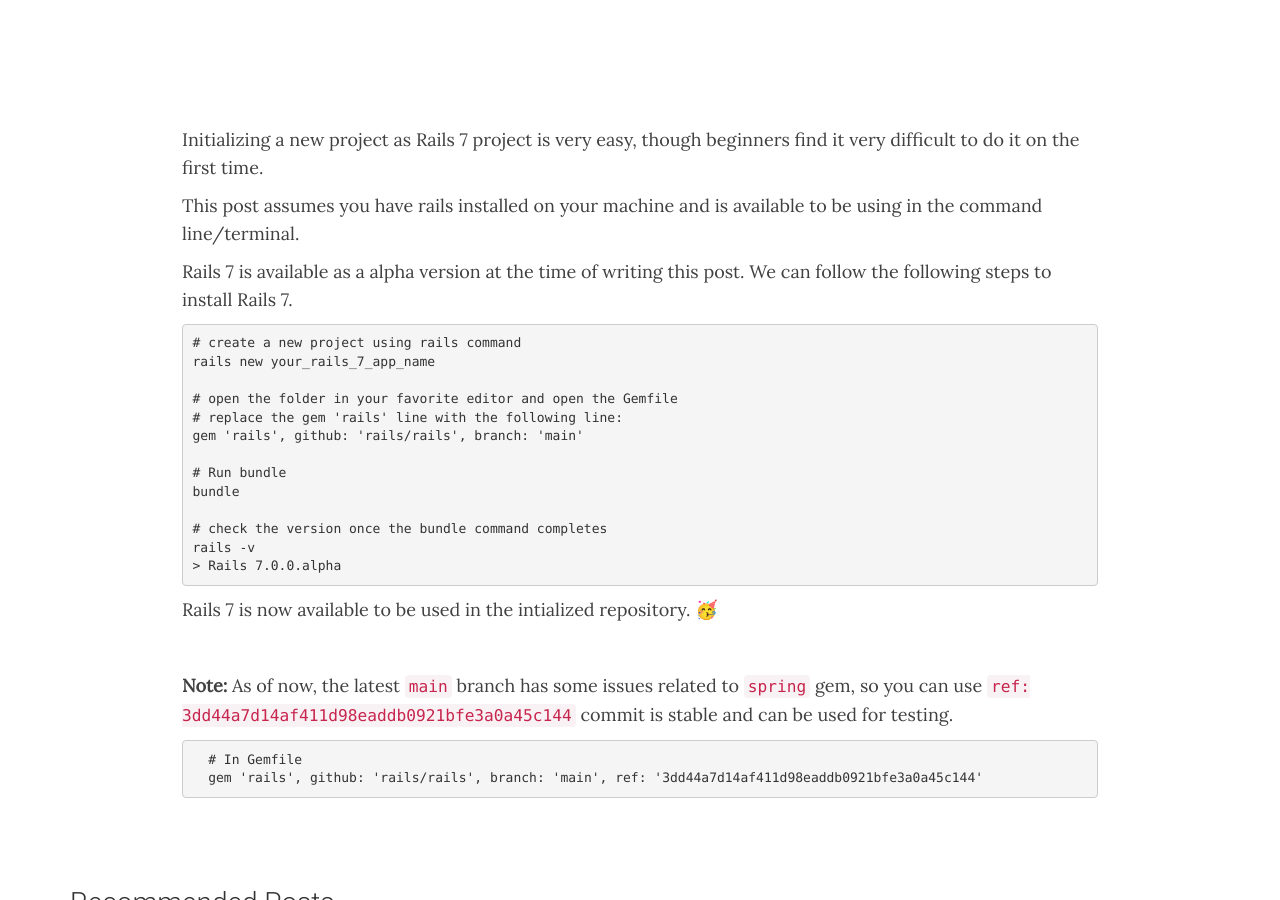
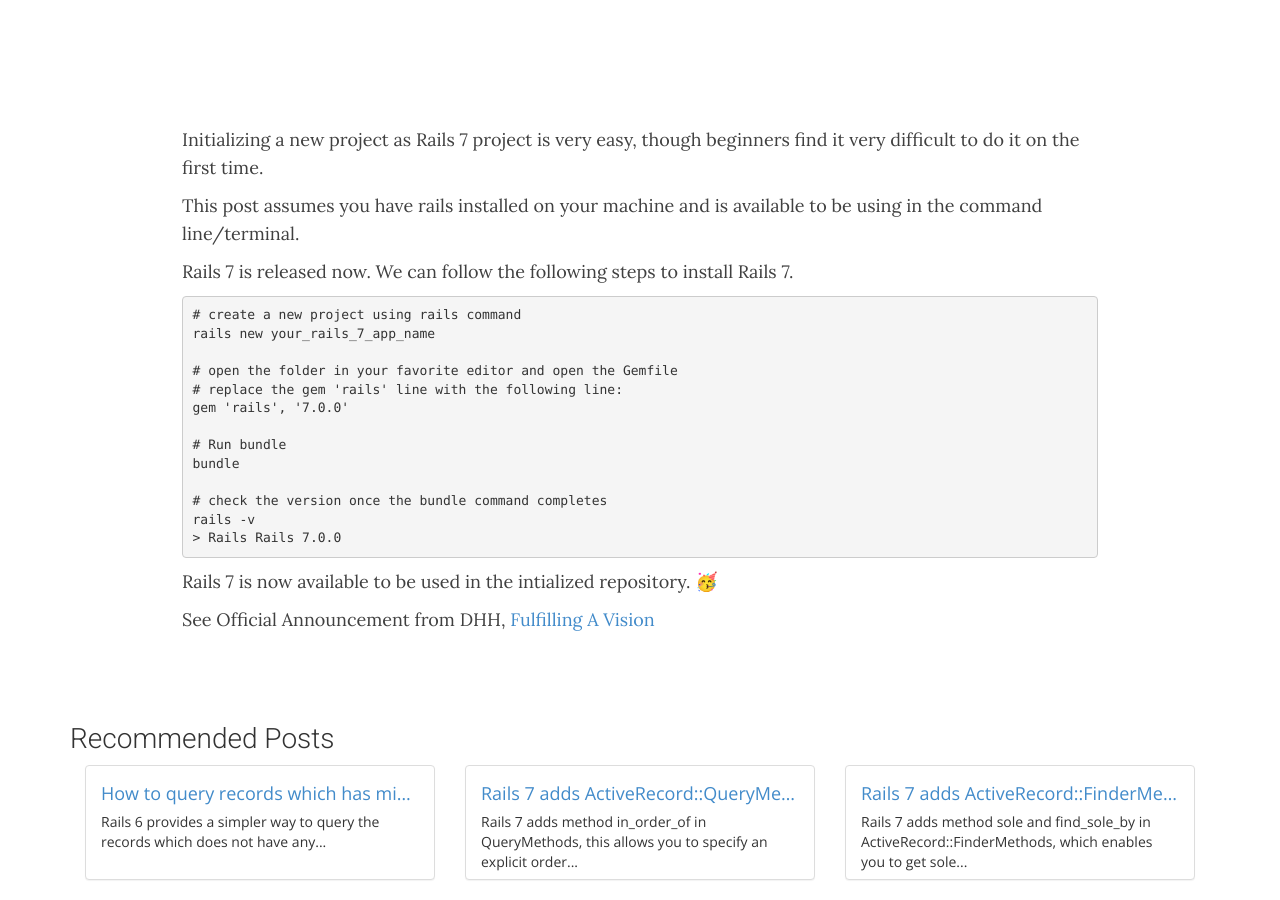
Before and after one commit to sapidlabs/sapidlabs.github.io, a Jekyll site: the page built from _posts/ruby_on_rails/2021-06-12-how-to-install-rails-7.md, in a window 1280 px wide and 900 px high, scrolled down 616 px. Built offline with Jekyll 4.4.1, drawn with Linux system fonts in a browser that asks for light colours; nearby versions of some CDN libraries; some web fonts are replaced.

Commit message:
Update install rails 7 blog

````diff
--- a/_posts/ruby_on_rails/2021-06-12-how-to-install-rails-7.md
+++ b/_posts/ruby_on_rails/2021-06-12-how-to-install-rails-7.md
@@ -12,7 +12,7 @@
 
 This post assumes you have rails installed on your machine and is available to be using in the command line/terminal.
 
-Rails 7 is available as a alpha version at the time of writing this post. We can follow the following steps to install Rails 7.
+Rails 7 is released now. We can follow the following steps to install Rails 7.
 
 ```ruby
 # create a new project using rails command
@@ -20,22 +20,15 @@
 
 # open the folder in your favorite editor and open the Gemfile
 # replace the gem 'rails' line with the following line:
-gem 'rails', github: 'rails/rails', branch: 'main'
+gem 'rails', '7.0.0'
 
 # Run bundle
 bundle
 
 # check the version once the bundle command completes
 rails -v
-> Rails 7.0.0.alpha
+> Rails Rails 7.0.0
 ```
 Rails 7 is now available to be used in the intialized repository. 🥳
 
-<br/>
-
-<b>Note:</b> As of now, the latest `main` branch has some issues related to `spring` gem, so you can use `ref: 3dd44a7d14af411d98eaddb0921bfe3a0a45c144` commit is stable and can be used for testing.
-
-```ruby
-  # In Gemfile
-  gem 'rails', github: 'rails/rails', branch: 'main', ref: '3dd44a7d14af411d98eaddb0921bfe3a0a45c144'
-```
+See Official Announcement from DHH, [Fulfilling A Vision](https://rubyonrails.org/2021/12/15/Rails-7-fulfilling-a-vision)
````
